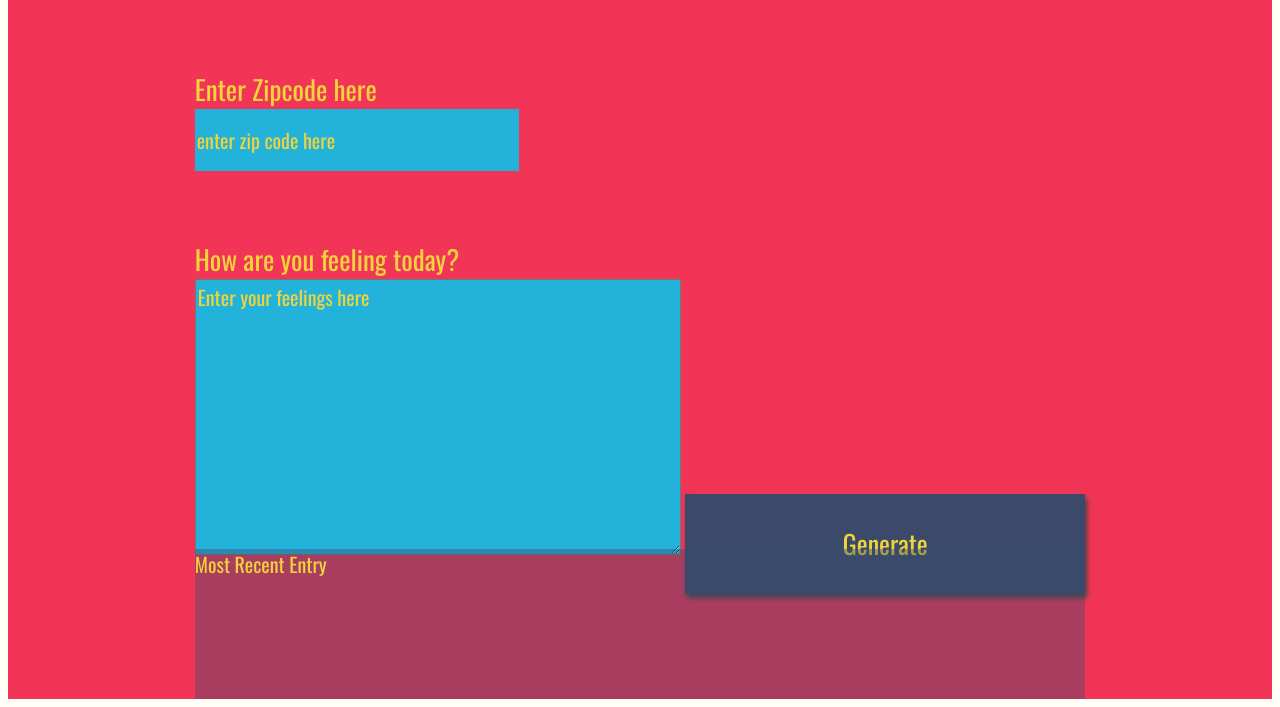
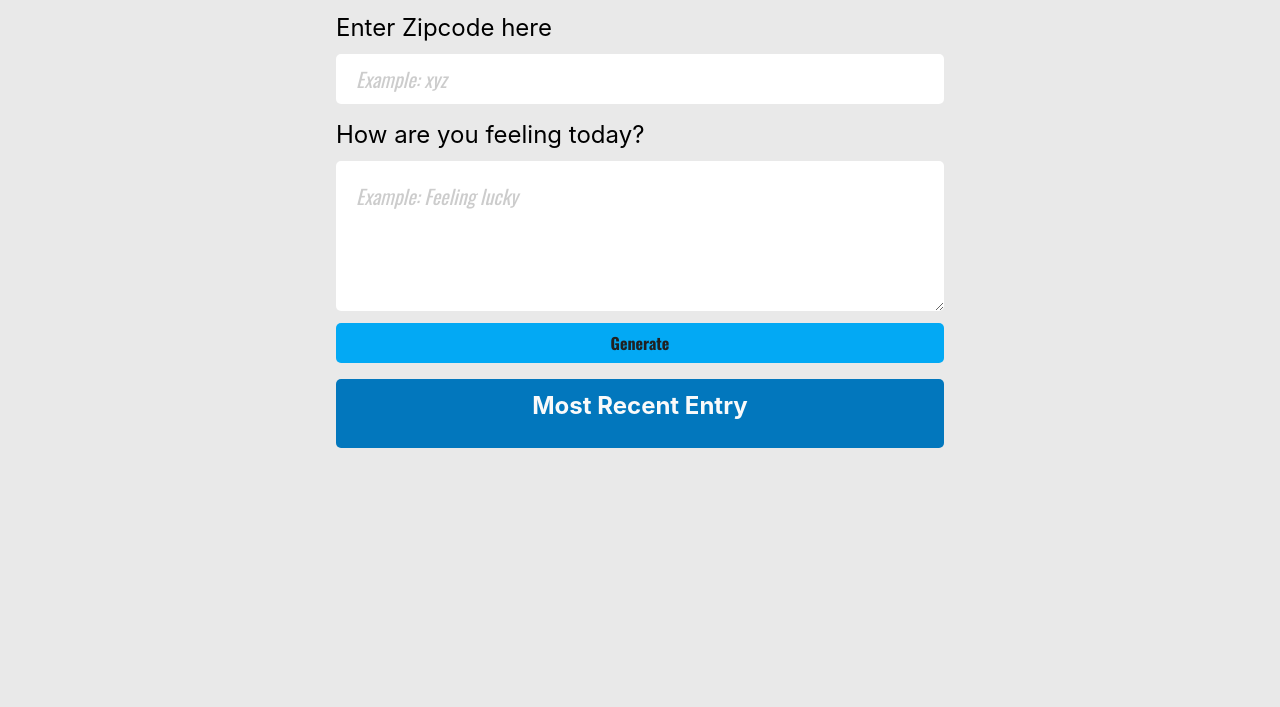
Before and after one commit to silasjimmy/Weather-Journal-App, a plain HTML site: page weather-journal-app/website/index.html in a window 1280 px wide. Shown: the part 109-816 px from the top of the page. Drawn offline with nearby package versions, Linux system fonts and the light colour scheme; a web font is replaced by a local one.

Commit message:
refactor: Update UI

```diff
--- a/weather-journal-app/website/index.html
+++ b/weather-journal-app/website/index.html
@@ -2,30 +2,34 @@
 <html>
 <head>
 <meta charset="UTF-8">
+<meta name="viewport" content="width=device-width, initial-scale=1.0">
 <title>Weather Journal</title>
 <link href="https://fonts.googleapis.com/css?family=Oswald:400,600,700|Ranga:400,700&display=swap" rel="stylesheet">
 <link rel="stylesheet" href="style.css">
 </head>
  <body>
-<div id = "app">
-  <div class ="holder headline">
-    Weather Journal App
+  <div id="app">
+    <div class="holder headline">
+      <h1>Weather Journal App</h1>
     </div>
-  <div class ="holder zip">
+    <div class="holder zip">
       <label for="zip">Enter Zipcode here</label>
-    <input type="text" id="zip" placeholder="enter zip code here">
+      <input type="text" id="zip" placeholder="Example: xyz">
     </div>
-  <div class ="holder feel">
+    <div class="holder feel">
       <label for="feelings">How are you feeling today?</label>
-    <textarea class= "myInput" id="feelings" placeholder="Enter your feelings here" rows="9" cols="50"></textarea>
+      <textarea class= "myInput" id="feelings" placeholder="Example: Feeling lucky" rows="9" cols="50"></textarea>
       <button id="generate" type = "submit"> Generate </button>
     </div>
-  <div class ="holder entry">
-    <div class = "title">Most Recent Entry</div>
-   <div id = "entryHolder">
-    <div id = "date"></div>
-   <div id = "temp"></div>
-   <div id = "content"></div>
+    <div class="holder entry">
+      <h2 class="title">Most Recent Entry</h2>
+      <div id="cards" class="cards">
+        <!-- <div id="entryHolder" class="entry_holder">
+          <h3 id="place" class="place"></h3>
+          <span id="date" class="date"></span>
+          <span id="temp" class="temp"></span>
+          <span id="content" class="content"></span>
+        </div> -->
       </div>
     </div>
   </div>
--- a/weather-journal-app/website/style.css
+++ b/weather-journal-app/website/style.css
@@ -1,111 +1,189 @@
-body{
-    background: #fffff8;
-    font-family: -apple-system, BlinkMacSystemFont, sans-serif;
-}
-
-#app{
-    display: grid;
-    grid-auto-rows: minmax(150px, auto);
-    /* grid-template-columns:  */
-    height:100vh;
-    background: #f23557;
-    color: #f0d43a;
-    justify-content: center;
-    grid-gap: 1em;
-    font-size: 20px;
-    font-family: 'Oswald', sans-serif;
-}
-
-.holder{
-
-}
-
-.entry{
-    background: rgba(59, 74, 107, .4);
-}
-
-#entryHolder{
-
-}
-
-#date{
-
-}
-
-#temp{
-
-}
-
-#content{
-
-}
-
-.headline {
-
-}
-.title{
-
+body {
+  background: #e9e9e9;
+  margin: 0;
+  display: flex;
+  flex-direction: column;
+  align-items: center;
+  font-family: -apple-system, BlinkMacSystemFont, sans-serif;
 }
 
 /*  Basic Styling To Override Default For Basic HTML Elements */
-label{
-    display:block;
-    font-size: 27px;
+
+label {
+  display: block;
+  font-size: 1.5rem;
+  margin-bottom: 0.5em;
 }
 
-input{
-    display:block;
-    height: 60px;
-    width: 320px;
-    background:#22b2da;
-    color: #f0d43a;
-    font-size: 20px;
-    font-family: 'Oswald', sans-serif;
-    border: none;
+input {
+  display: block;
+  height: 50px;
+  width: 100%;
+  border-radius: 5px;
+  color: #000000;
+  font-size: 20px;
+  font-family: 'Oswald', sans-serif;
+  border: none;
+  outline: none;
+  padding-left: 1em;
+  box-sizing: border-box;
 }
 
-button{
-    width: 400px;
-    height: 100px;
-    background: #3b4a6b;
-    color: #f0d43a;
-    font-size: 26px;
-    font-family: 'Oswald', sans-serif;
-    border: none;
-    box-shadow: 2px 4px 5px #444;
-}
-h1{
-    font-size: 36px;
+button {
+  width: 100%;
+  padding: 0.5em 0;
+  cursor: pointer;
+  background: #03a9f4;
+  color: #212121;
+  font-weight: bold;
+  font-size: 1rem;
+  font-family: 'Oswald', sans-serif;
+  border: none;
+  border-radius: 5px;
+  margin-top: 0.5em;
+  transition: all 0.3s ease-in-out;
 }
 
-textarea{
-    background:#22b2da;
-    color: #f0d43a;
-    font-size: 20px;
-    font-family: 'Oswald', sans-serif;
+button:hover {
+  box-shadow: 2px 4px 5px #444;
+  background: #0277bd;
+  color: #fafafa;
 }
-/* Reset style for HTML element on active to have no border*/
+
+textarea {
+  border: none;
+  outline: none;
+  width: 100%;
+  box-sizing: border-box;
+  padding-left: 1em;
+  padding-right: 1em;
+  padding-top: 1em;
+  color: #000000;
+  font-size: 20px;
+  font-family: 'Oswald', sans-serif;
+  height: 150px;
+  border-radius: 5px;
+}
+
 input:focus,
-select:focus,
-textarea:focus,
-button:focus {
-    outline: none;
+textarea:focus {
+  border: 0.1em solid #212121;
+  border-radius: 5px;
 }
+
 /* Style for Placeholder Text*/
+
 ::placeholder { /* Firefox, Chrome, Opera */
-    color: #f0d43a;
-    font-family: 'Oswald', sans-serif;
-
+  color: rgba(0, 0, 0, 0.2);
+  font-style: italic;
+  font-family: 'Oswald', sans-serif;
 }
 
 :-ms-input-placeholder { /* Internet Explorer 10-11 */
-    color: #f0d43a;
-    font-family: 'Oswald', sans-serif;
+  color: rgba(0, 0, 0, 0.2);
+  font-style: italic;
+  font-family: 'Oswald', sans-serif;
 
 }
 
 ::-ms-input-placeholder { /* Microsoft Edge */
-    color: #f0d43a;
-    font-family: 'Oswald', sans-serif;
+  color: rgba(0, 0, 0, 0.2);
+  font-style: italic;
+  font-family: 'Oswald', sans-serif;
+}
 
+/* Custom styles for containers */
+
+#app {
+  padding: 1em;
+  display: flex;
+  flex-direction: column;
+  width: 100%;
+  box-sizing: border-box;
 }
+
+.border {
+  border: 1px solid black;
+}
+
+.holder {
+  margin: 0.5em 0;
+}
+
+.headline {
+  text-align: center;
+}
+
+.entry {
+  background: #0277bd;
+  border-radius: 5px;
+  padding-bottom: 1em;
+}
+
+.entry > .title {
+  margin: 0.5em 0;
+  text-align: center;
+  color: #fafafa;
+}
+
+.entry > .cards {
+  display: grid;
+  grid-template-columns: 100%;
+  /* grid-template-rows: minmax(150px, 200px); */
+}
+
+.entry > .cards > .entry_holder {
+  background: #fafafa;
+  margin: 0.5em 1em;
+  border-radius: 3px;
+  display: flex;
+  flex-direction: column;
+  text-align: center;
+  box-shadow: 2px 4px 5px #444;
+  font-family: 'Oswald', sans-serif;
+}
+
+.entry > .cards > .entry_holder > .place {
+  margin: 0.5em 0;
+  color: #000;
+  font-weight: 600;
+  font-size: 1.3rem;
+}
+
+.entry > .cards > .entry_holder > .date {
+  color: grey;
+  font-style: italic;
+  font-weight: 200;
+  margin: 0.5em 0;
+}
+
+.entry > .cards > .entry_holder > .temp {
+  margin: 0.5em 0;
+  font-size: 1.3rem;
+  font-weight: 500;
+}
+
+.entry > .cards > .entry_holder > .content {
+  margin: 0.5em 0;
+  font-weight: 100;
+}
+
+/* Responsive styles */
+
+@media (min-width: 500px) and (max-width: 700px) {
+  #app {
+    width: 80% !important;
+  }
+}
+
+@media (min-width: 700px) and (max-width: 900px) {
+  #app {
+    width: 70% !important;
+  }
+}
+
+@media (min-width: 900px) {
+  #app {
+    width: 50% !important;
+  }
+}
```
Lines whose indentation alone changed are shown as unchanged.
